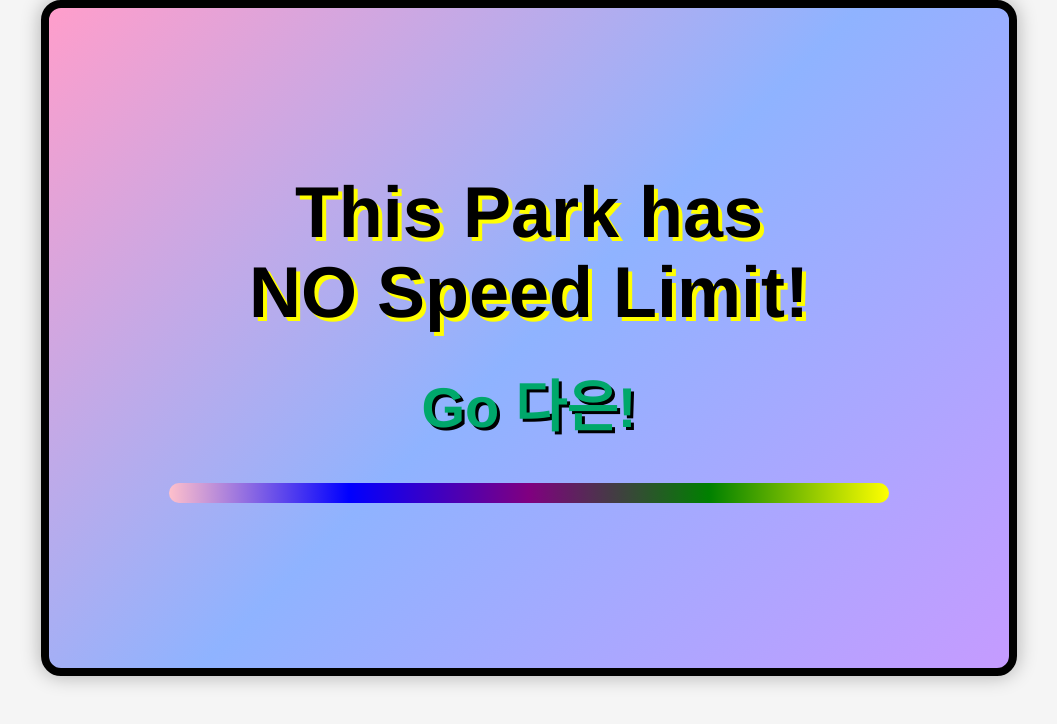
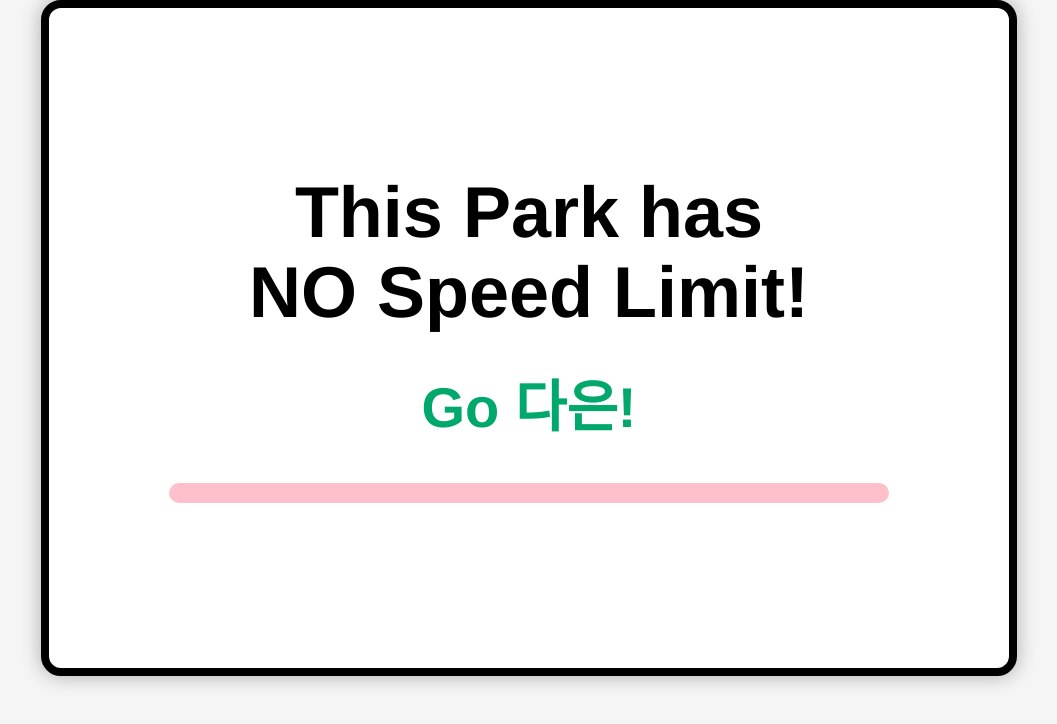
Before and after one commit to msp9353/test, a plain HTML site: page index.html in a window 1280 px wide. Shown: the whole page, without its empty margins (111-1168 px from the left). Drawn offline with Linux system fonts and the light colour scheme.

Commit message:
Update index.html

```diff
--- a/index.html
+++ b/index.html
@@ -19,7 +19,7 @@
     .poster {
       width: 900px;  /* proportional to 30 inches */
       height: 600px; /* proportional to 20 inches */
-      background: linear-gradient(135deg, #ff9ecb, #8fb3ff, #c59bff);
+      background: white;
       border: 8px solid black;
       border-radius: 20px;
       display: flex;
@@ -35,7 +35,7 @@
       font-size: 72px;
       font-weight: 900;
       color: black;
-      text-shadow: 4px 4px yellow;
+
       line-height: 1.1;
     }
 
@@ -44,14 +44,14 @@
       font-size: 56px;
       font-weight: 800;
       color: #00a86b; /* green */
-      text-shadow: 3px 3px black;
+
     }
 
     .accent-bar {
       margin-top: 40px;
       width: 80%;
       height: 20px;
-      background: linear-gradient(90deg, pink, blue, purple, green, yellow);
+      background: pink;
       border-radius: 10px;
     }
   </style>
```
